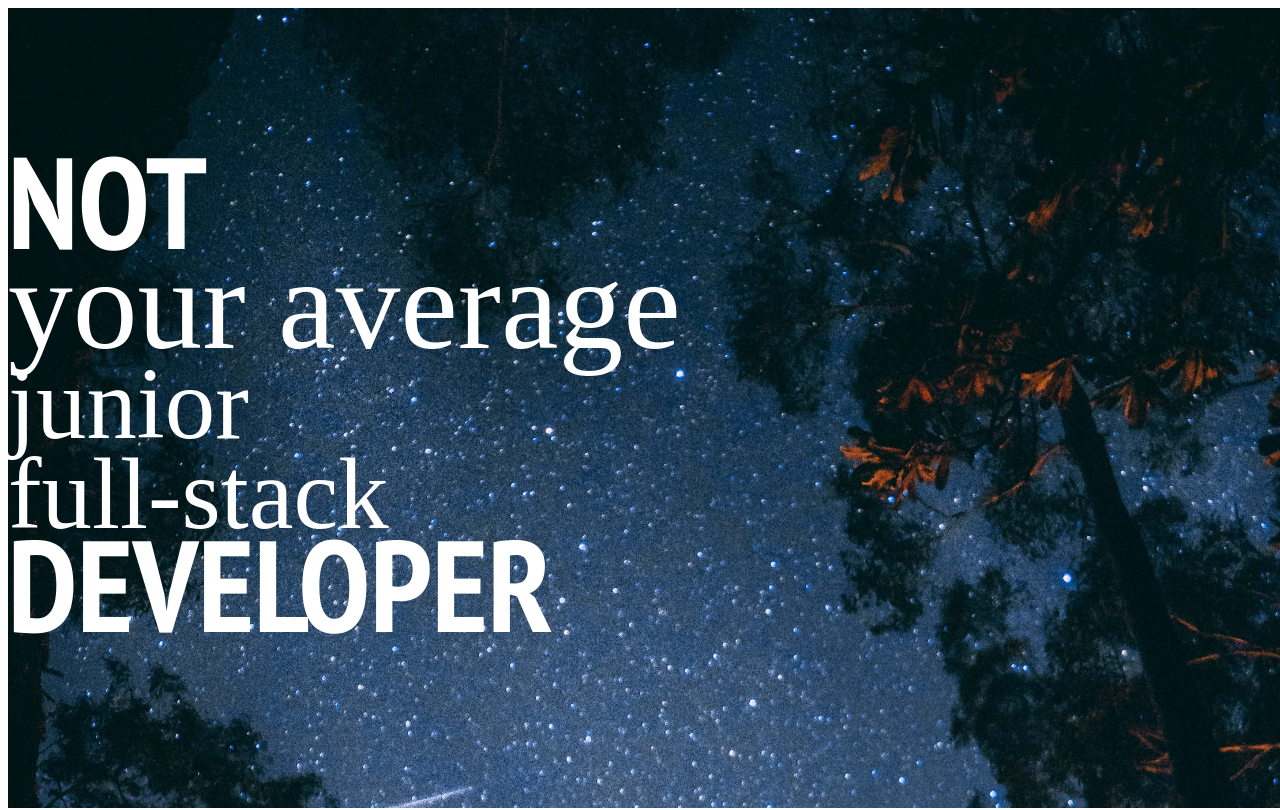
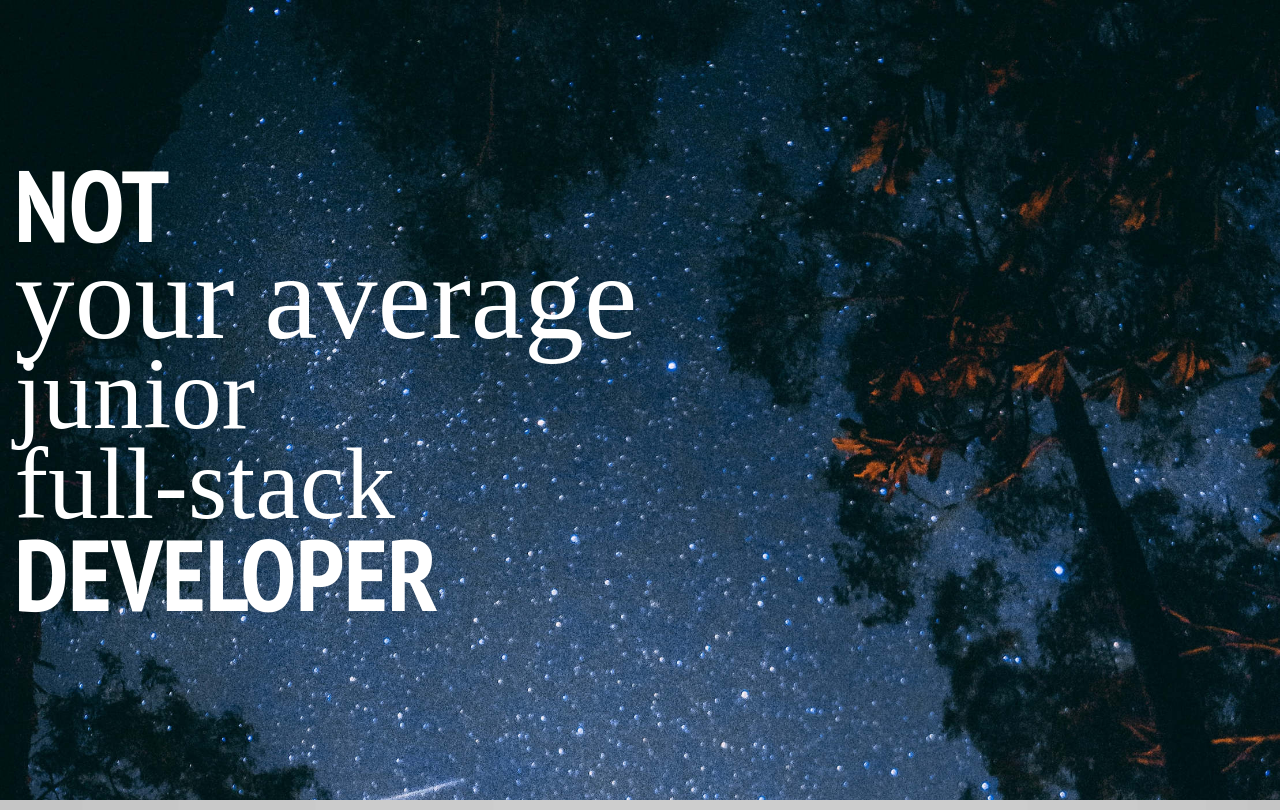
Before and after one commit to wright1/portfolio, a React app: page / in a window 1280 px wide. Shown: the top 810 px of the page. Built offline with nearby package versions, Linux system fonts and the light colour scheme; a web font is replaced by a local one.

Commit message:
amend font-size, meta tag, globalStyle

```diff
--- a/app.js
+++ b/app.js
@@ -1,8 +1,8 @@
 import React from "react"
-import  Section  from "./src/components/styling/styles"
+import  {Section, GlobalStyle}  from "./src/components/styling/styles"
 import image from "./public/images/stars.jpg"
 import self from "./public/images/selfImage.jpg"
-import Title from "./src/components/title"
+import {Title} from "./src/components/title"
 
 export default class App extends React.Component{
     state ={
@@ -12,10 +12,14 @@ export default class App extends React.Component{
     render(){
 
         return(
-
-            <Section img={ image }>
+            <>
+            <GlobalStyle />
+            <Section img={ image } attachment={"fixed"}>
                 <Title />
             </Section>
+            <Section img={ self }>
+            </Section>
+            </>
 
         )
     }
--- a/public/index.html
+++ b/public/index.html
@@ -2,6 +2,7 @@
 <html>
   <head>
     <meta charset="utf-8" />
+    <meta name="viewport" content="user-scalable=no, initial-scale=1.0" />
     <title>My App</title>
     <link href="https://fonts.googleapis.com/css?family=Fredericka+the+Great|Open+Sans:300|PT+Sans+Narrow:700|Shadows+Into+Light+Two&display=swap" rel="stylesheet">
   </head>
--- a/src/components/styling/styles.js
+++ b/src/components/styling/styles.js
@@ -1,22 +1,41 @@
-import styled, { css} from "styled-components"
+import styled, { css, createGlobalStyle } from "styled-components"
 
- const Section = styled.section`
+export const GlobalStyle = createGlobalStyle`
+    body{
+        margin: 0px;
+        display: flex;
+        flex-direction: column;
+        align-items: center;
+        justify-content: center;
+        min-height: 100%;
+        color: white;
+    font-family: 'Shadows Into Light', cursive;
+    -webkit-animation-name: fadeout;
+	-webkit-animation-duration: 3s;
+	-webkit-animation-timing-function: ease-in;
+
+    }
+    html{
+        height: 100vh;
+    }
+`
+
+export const Section = styled.section`
     display: flex;
     flex-direction: column;
     width: 100vw;
     height:100vh;
-    background-image: url(${props=>props.img});
+    background-color: #B3B8B4;
+    background-image: url(${props=>props.img || 'none'});
     background-repeat: no-repeat;
     background-size: cover;
-    background-attachment: fixed;
+    background-attachment: ${props=>props.attachment || 'none'};
+    background-position: cover;
     overflow: hidden;
     justify-content: center;
     font-family: 'Shadows Into Light Two', cursive;
-    font-size: 2.7em;
     @media(min-width: 668px){
         font-size: 1.2em;
     }
 
 `
-
-export default Section
--- a/src/components/title.js
+++ b/src/components/title.js
@@ -5,14 +5,15 @@ const TitleP = styled.div`
 color: white;
 font-size: 2.5em;
 line-height: 1.5em;
+padding-left: 0.3em;
 > .line1, .line4{
     font-family:'PT Sans Narrow', sans-serif;
-    font-size: 2.7em;
+    font-size: 2.1em;
 
 }
 > .line2{
     font-family: 'Fredericka the Great', cursive;
-    font-size: 2.7em;
+    font-size: 2.5em;
 
 }
 > .line3{
@@ -22,7 +23,7 @@ line-height: 1.5em;
 
 `
 
-export const Title = () =>{
+export  const Title = () =>{
     return(
 //linter needs closing tag for <br>
   <TitleP>
@@ -34,4 +35,3 @@ export const Title = () =>{
 
     )
 }
-export default Title
```
